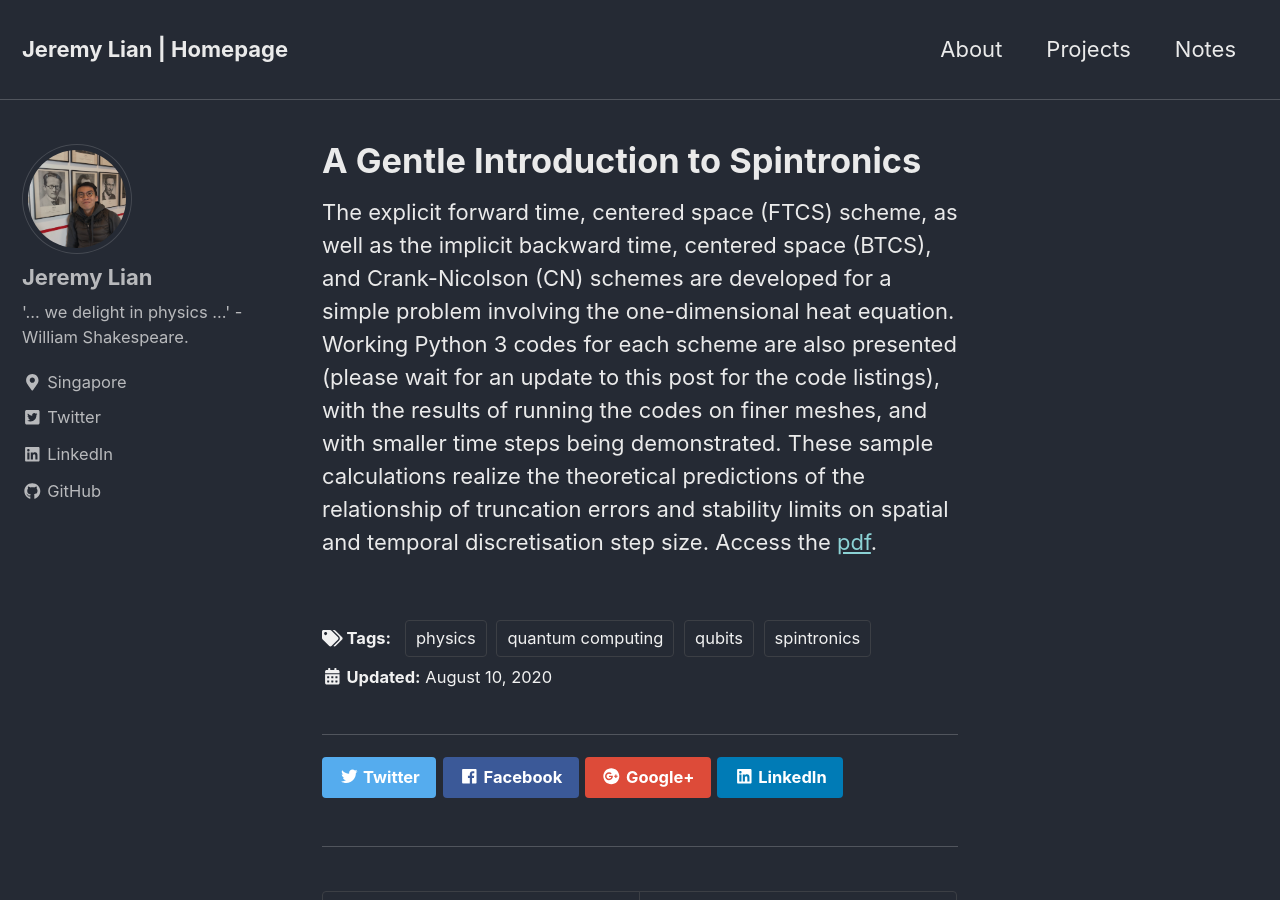
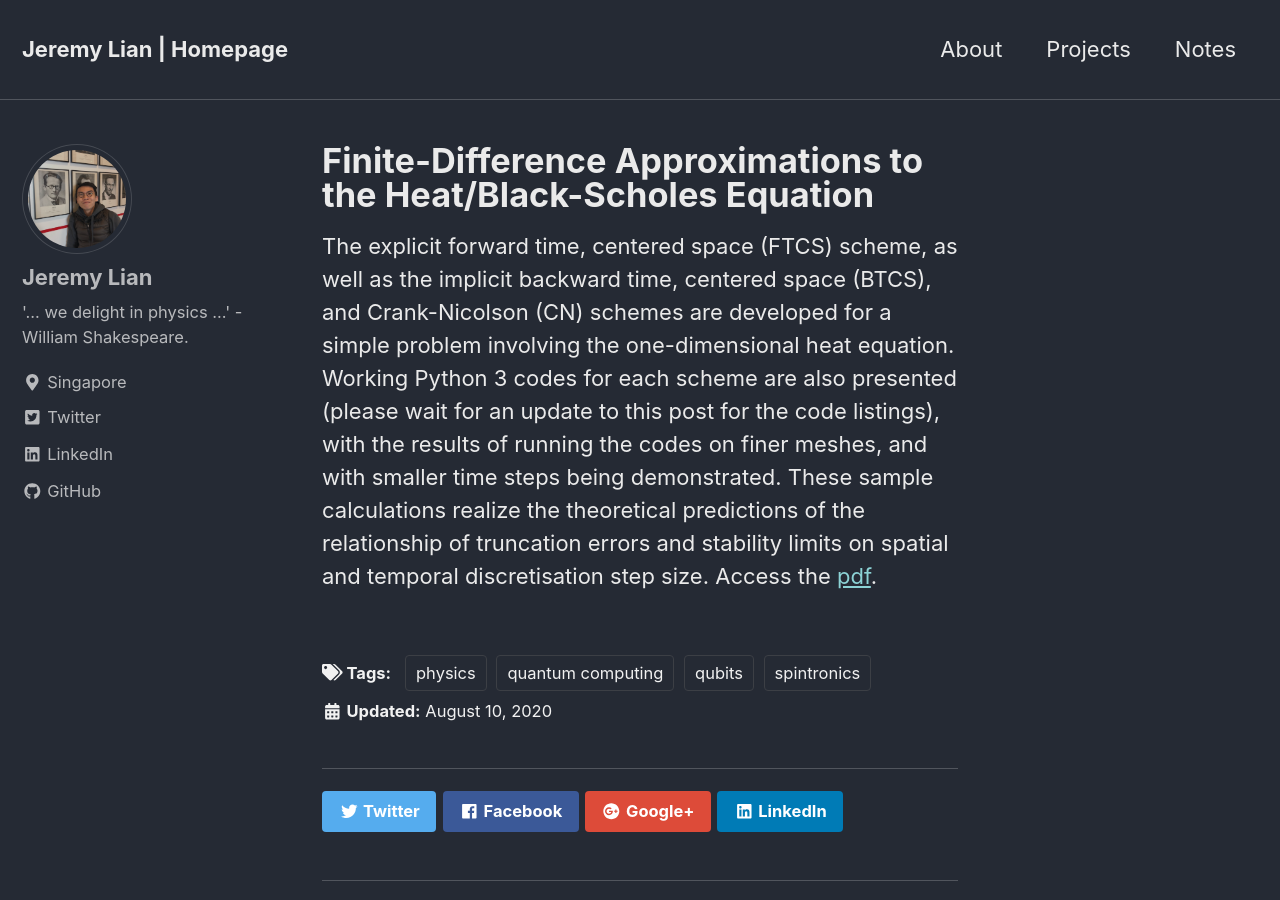
Before and after one commit to zlian001/zlian001.github.io, a Jekyll site: the page built from _posts/2020-08-10-heat.md, in a window 1280 px wide and 900 px high. Built offline with Jekyll 4.4.1, drawn with Linux system fonts in a browser that asks for light colours; nearby versions of some CDN libraries.

Commit message:
new post

```diff
--- a/_posts/2020-08-10-heat.md
+++ b/_posts/2020-08-10-heat.md
@@ -1,5 +1,5 @@
 ---
-title: "A Gentle Introduction to Spintronics"
+title: "Finite-Difference Approximations to the Heat/Black-Scholes Equation"
 date: 2020-08-10
 tags: [physics, spintronics, quantum computing, qubits]
 excerpt: "A primer towards spintronics and its applications."
```
